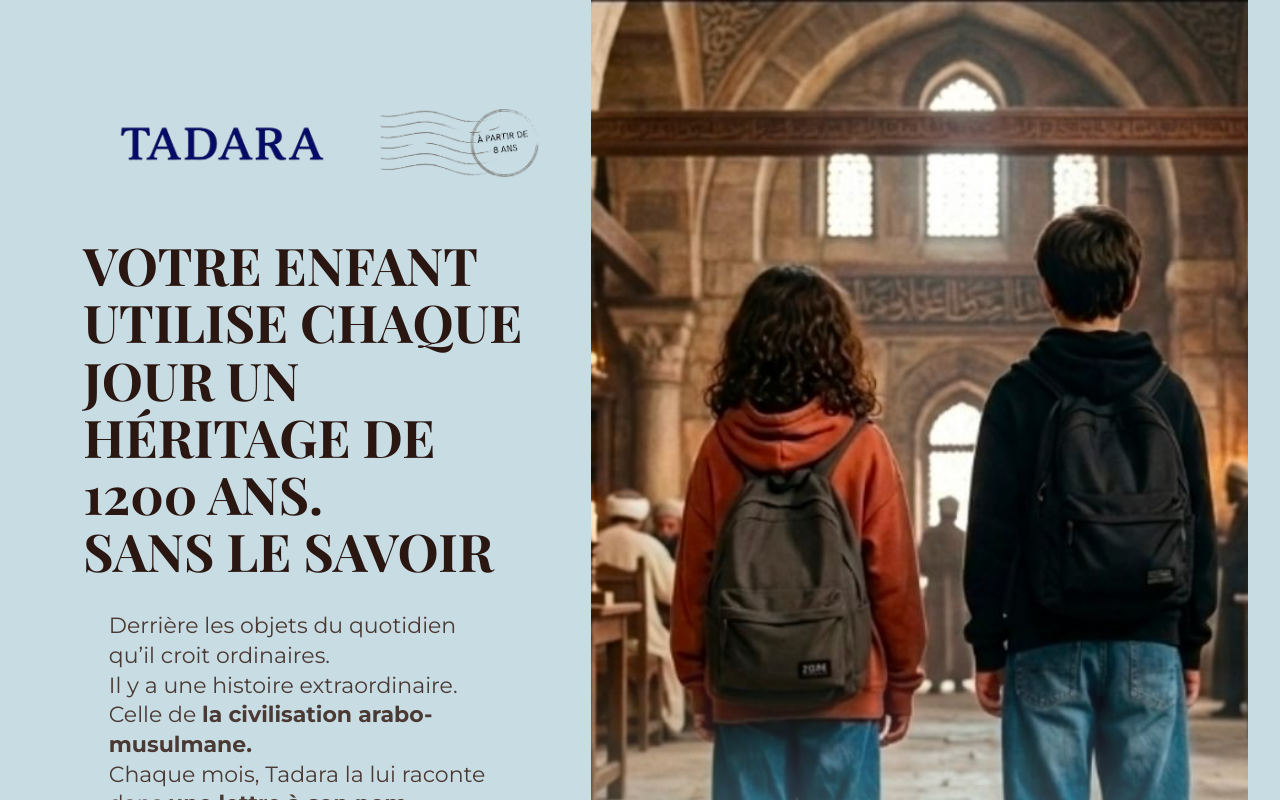
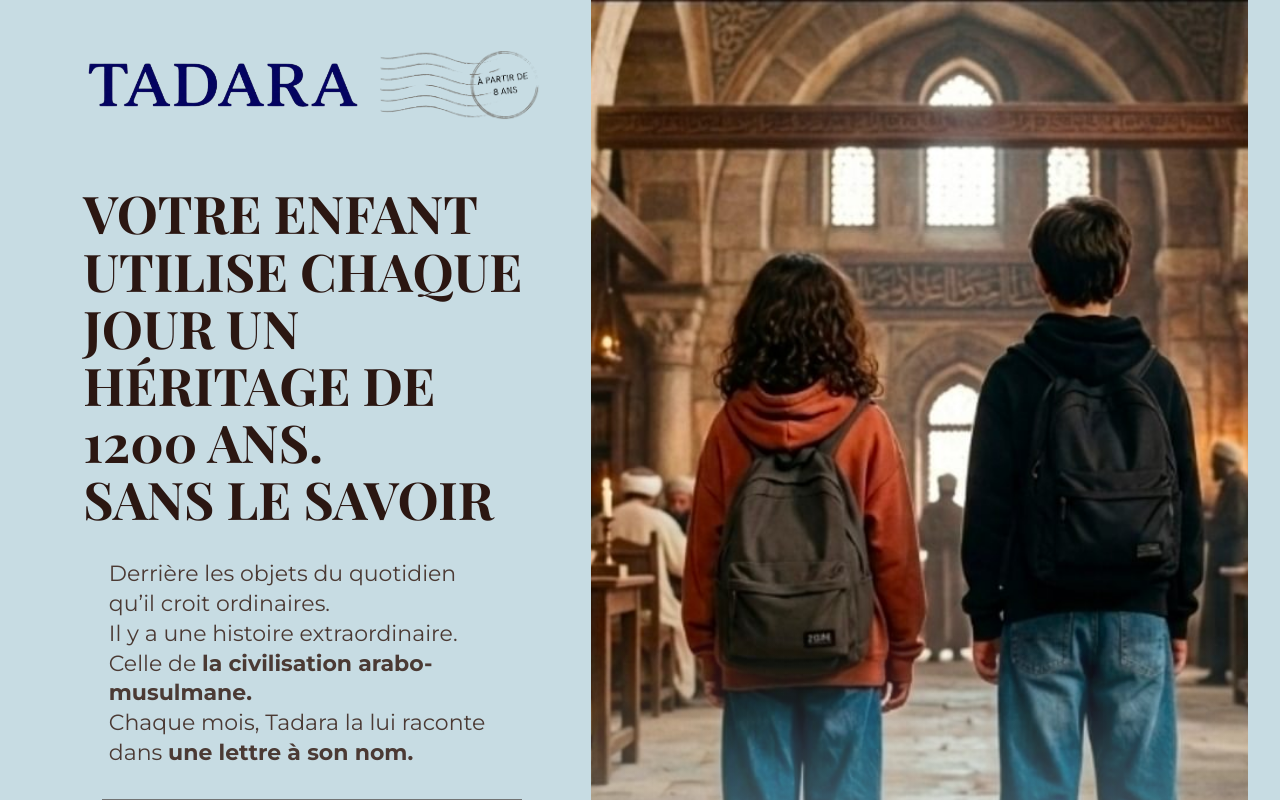
Before and after one commit to SniOpy/funooni, a React (Vite) app in the folder apps/tadara-landing/: page / in a window 1280 px wide. Shown: the top 800 px of the page. Built offline with nearby package versions, Linux system fonts and the light colour scheme; no server answers.

Commit message:
Change logo

```diff
--- a/apps/tadara-landing/src/sections/hero/components/hero/HeroInner.jsx
+++ b/apps/tadara-landing/src/sections/hero/components/hero/HeroInner.jsx
@@ -7,7 +7,7 @@ function HeroInner() {
   return (
     <HeroInnerStyled>
       <div className="logo">
-        <img src="/images/hero/tadara.png" alt="logo tadara" width={320} height={192}/>
+        <img src="/images/hero/tadara.png" alt="logo tadara" width={300} height={192}/>
         <img src="/images/hero/timbre.png" alt="image timbre à l'ancienne" width={200} height={100}/>
       </div>
       <HeroContent/>
@@ -23,6 +23,7 @@ const HeroInnerStyled = styled.div`
     justify-content: space-between;
     align-items: center;
     gap: ${tadaraTheme.spacing[4]};
+    margin-bottom: 4rem;
 
     img:first-child {
       width: clamp(168px, 26vw, 280px);
```
Also changed, not shown: apps/tadara-landing/public/images/hero/tadara.png.
